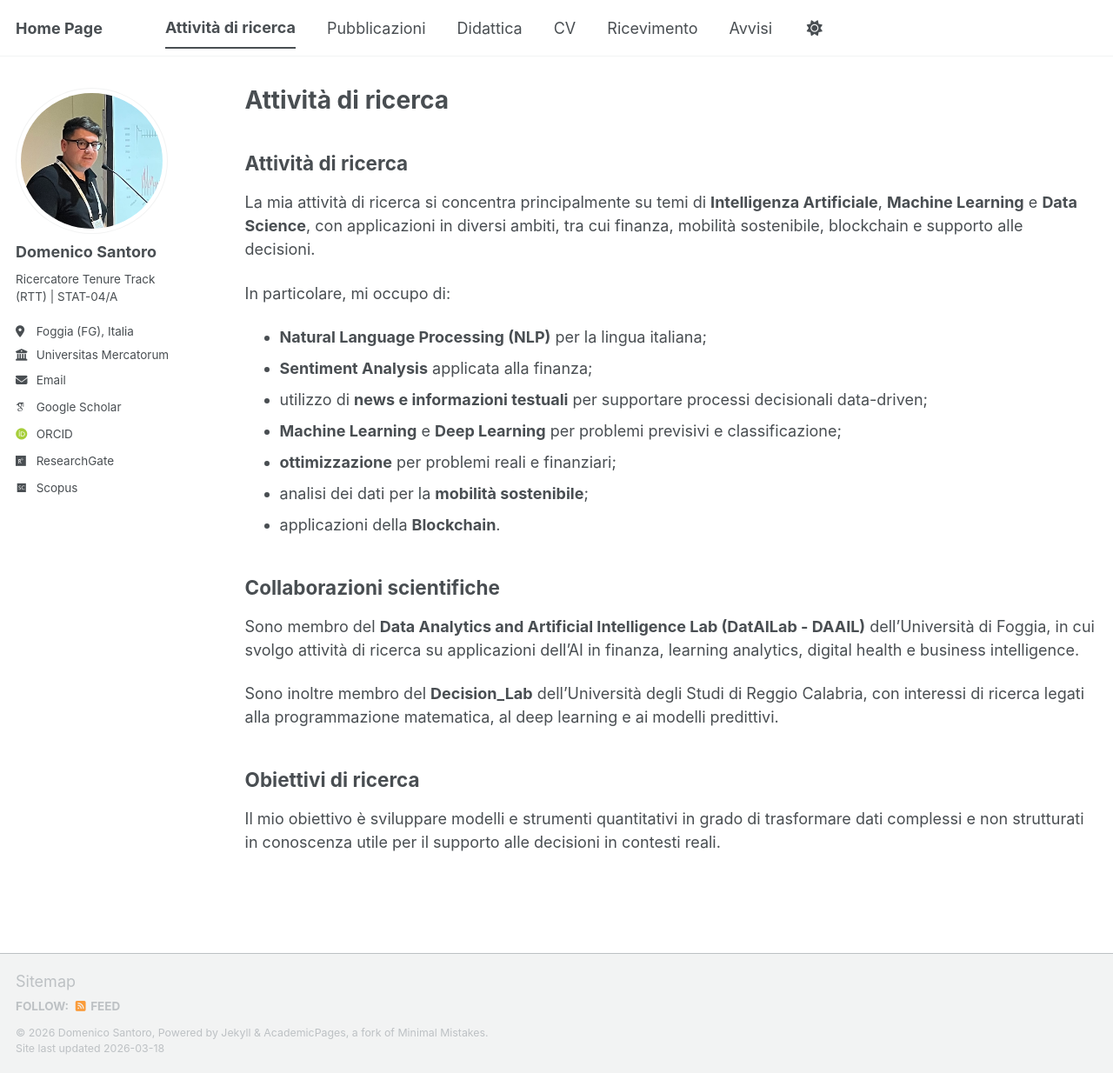
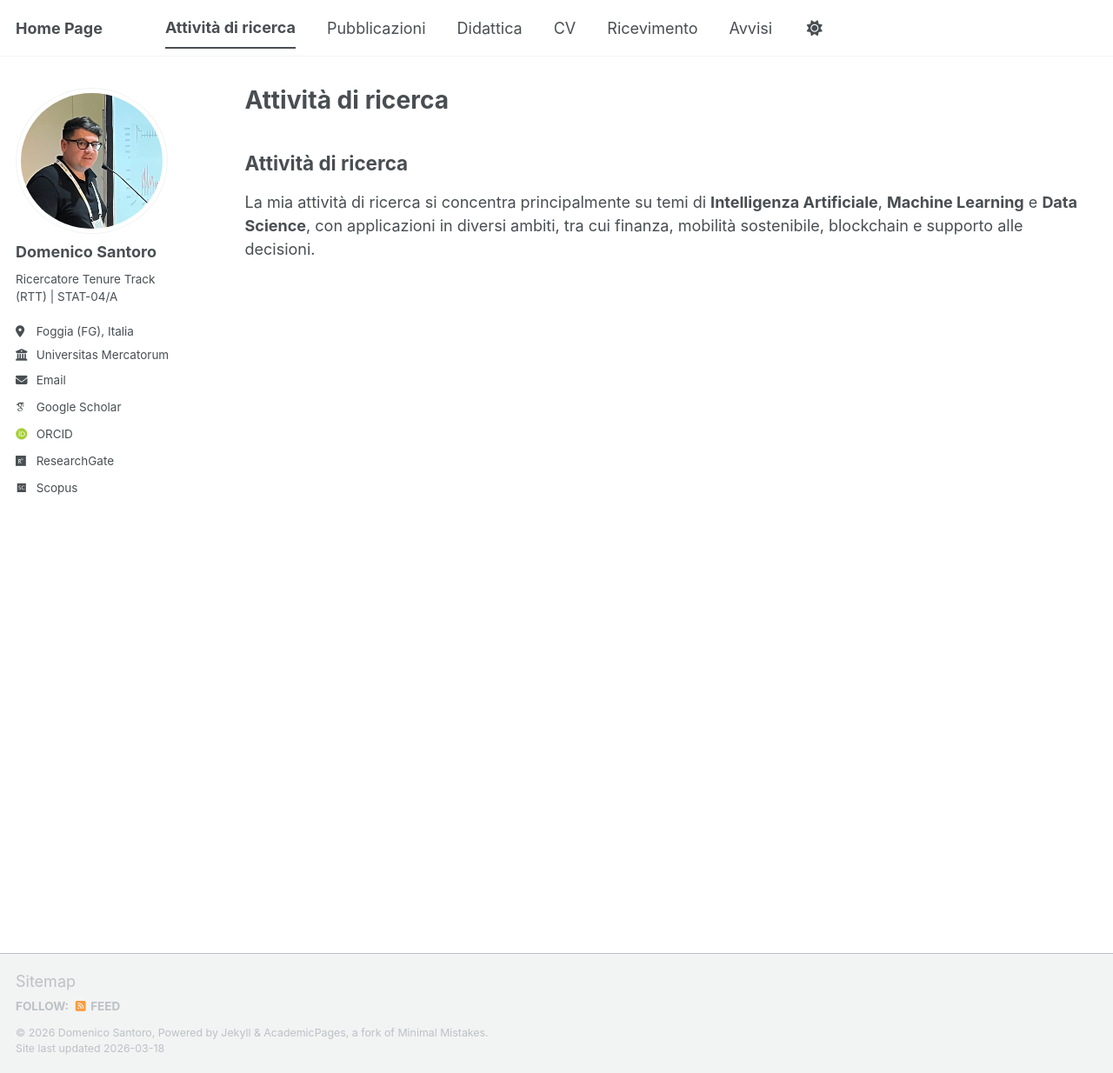
Before and after one commit to mimmoexe/mimmoexe.github.io, a Jekyll site: the page built from _pages/research.md, in a window 1280 px wide and 1234 px high. Shown: the whole window at 87% size. Built offline with Jekyll 4.4.1, drawn with Linux system fonts in a browser that asks for light colours; some web fonts are replaced; a script bundle is joined from its source files by our own code; library files that are not in the unit come from our copies.

Commit message:
Update research.md

```diff
--- a/_pages/research.md
+++ b/_pages/research.md
@@ -8,23 +8,3 @@ author_profile: true
 ## Attività di ricerca
 
 La mia attività di ricerca si concentra principalmente su temi di **Intelligenza Artificiale**, **Machine Learning** e **Data Science**, con applicazioni in diversi ambiti, tra cui finanza, mobilità sostenibile, blockchain e supporto alle decisioni.
-
-In particolare, mi occupo di:
-
-- **Natural Language Processing (NLP)** per la lingua italiana;
-- **Sentiment Analysis** applicata alla finanza;
-- utilizzo di **news e informazioni testuali** per supportare processi decisionali data-driven;
-- **Machine Learning** e **Deep Learning** per problemi previsivi e classificazione;
-- **ottimizzazione** per problemi reali e finanziari;
-- analisi dei dati per la **mobilità sostenibile**;
-- applicazioni della **Blockchain**.
-
-## Collaborazioni scientifiche
-
-Sono membro del **Data Analytics and Artificial Intelligence Lab (DatAILab - DAAIL)** dell’Università di Foggia, in cui svolgo attività di ricerca su applicazioni dell’AI in finanza, learning analytics, digital health e business intelligence.
-
-Sono inoltre membro del **Decision_Lab** dell’Università degli Studi di Reggio Calabria, con interessi di ricerca legati alla programmazione matematica, al deep learning e ai modelli predittivi.
-
-## Obiettivi di ricerca
-
-Il mio obiettivo è sviluppare modelli e strumenti quantitativi in grado di trasformare dati complessi e non strutturati in conoscenza utile per il supporto alle decisioni in contesti reali.
```
